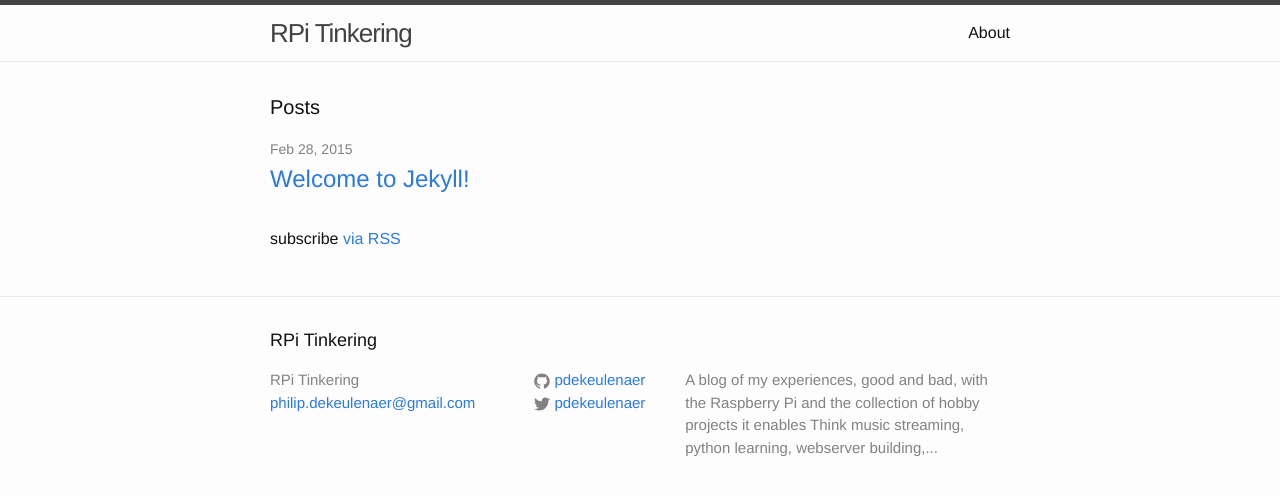
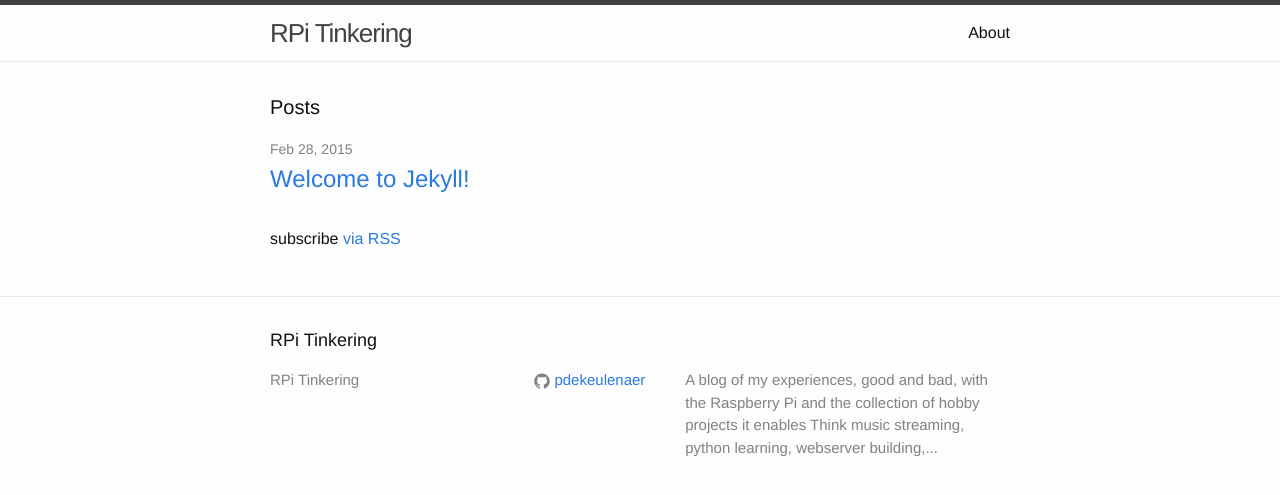
Before and after one commit to pdekeulenaer/pdekeulenaer.github.io, a Jekyll site: the page built from index.html, in a window 1280 px wide. Shown: the top 495 px of the page. Built offline with Jekyll 4.4.1, drawn with Linux system fonts in a browser that asks for light colours.

Commit message:
Updated _config.yml

```diff
--- a/_config.yml
+++ b/_config.yml
@@ -1,12 +1,9 @@
 # Site settings
 title: RPi Tinkering
-email: philip.dekeulenaer@gmail.com
 description: > # this means to ignore newlines until "baseurl:"
   A blog of my experiences, good and bad, with the Raspberry Pi and the collection of hobby projects it enables
   Think music streaming, python learning, webserver building,...
 baseurl: "" # the subpath of your site, e.g. /blog/
-url: "http://yourdomain.com" # the base hostname & protocol for your site
-twitter_username: pdekeulenaer
 github_username:  pdekeulenaer
 
 # Build settings
```
